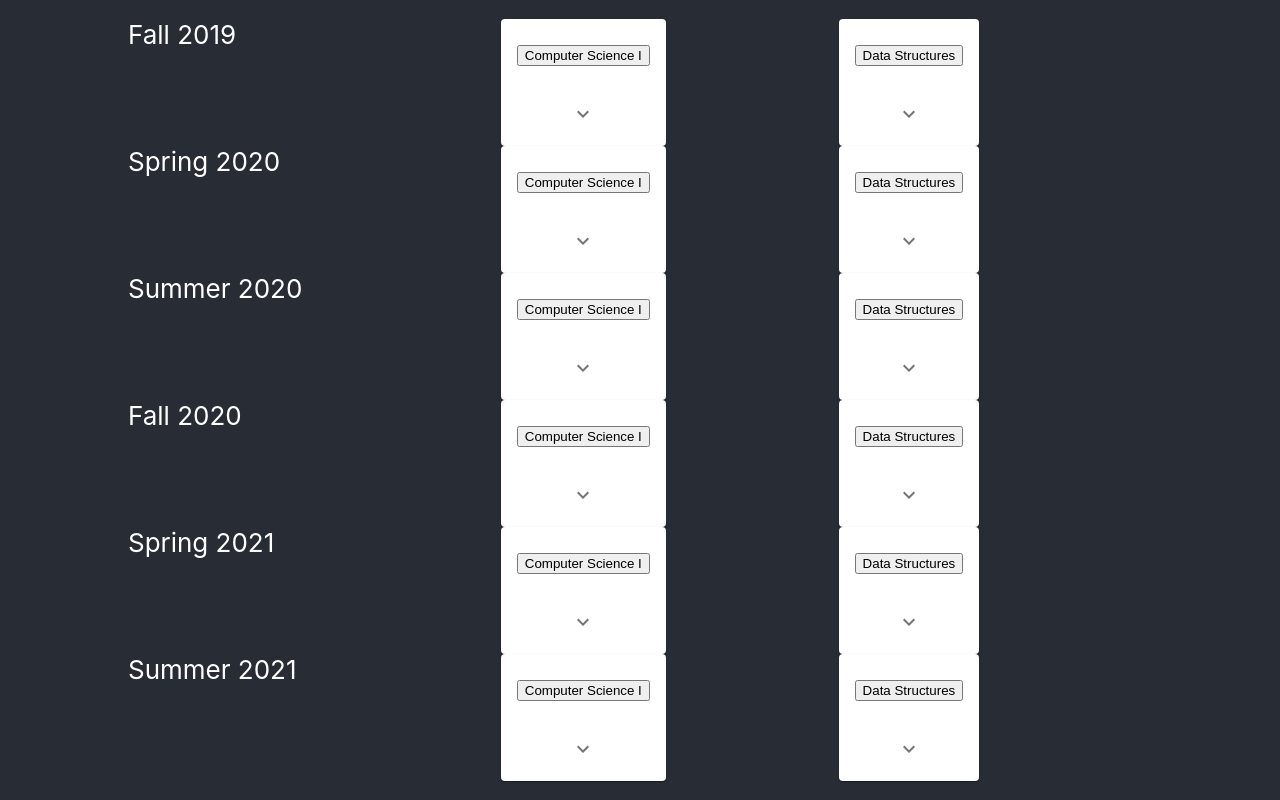
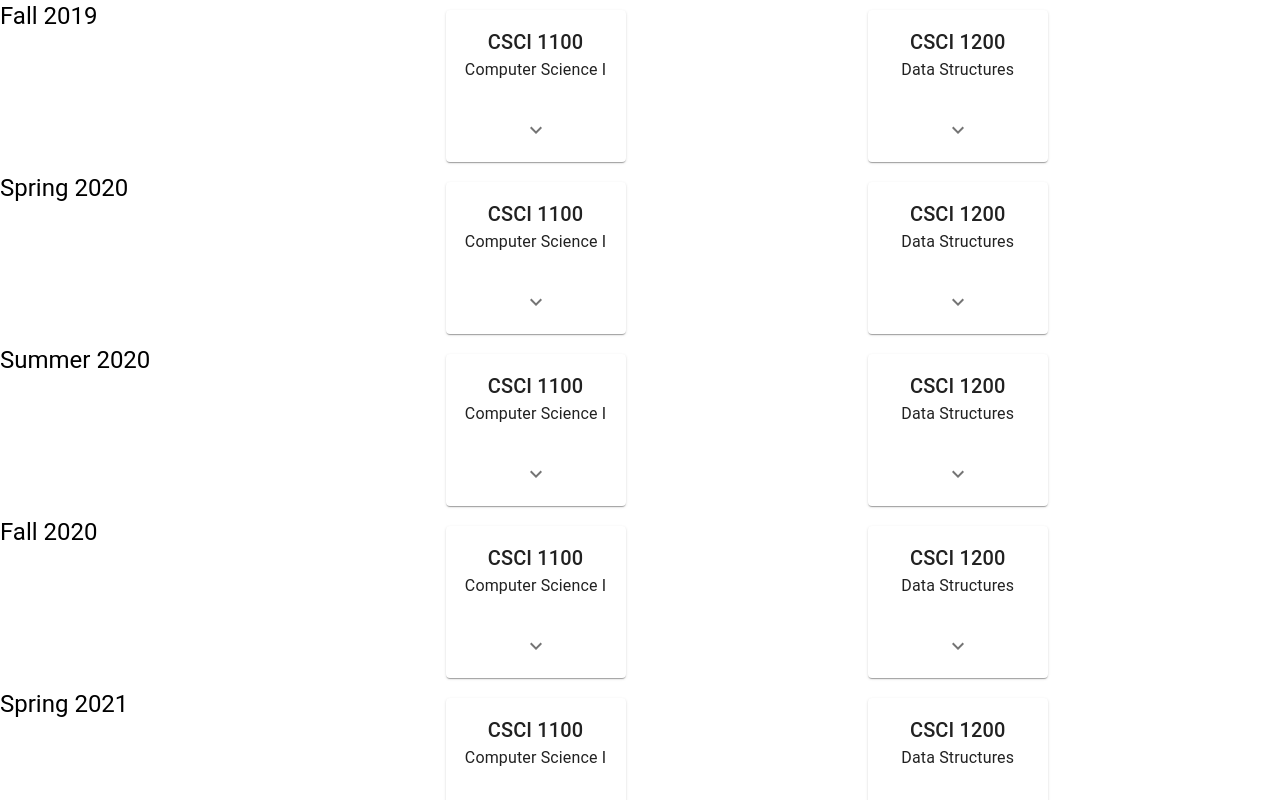
Before and after one commit to technostarbtd5/DegreeZ, a React (Create React App) app: page / in a window 1280 px wide. Shown: the top 800 px of the page. Built offline with nearby package versions, Linux system fonts and the light colour scheme.

Commit message:
Refactored base schedule to use Material UI

```diff
--- a/src/App.js
+++ b/src/App.js
@@ -8,8 +8,8 @@ import Schedule from './Components/Schedule/Schedule.js';
 function App() {
   return (
     <ThemeProvider theme={degreez_theme}>
-      <div className="App">
-        <header className="App-header">
+      {/* <div className="App">
+        <header className="App-header"> */}
           {/* <img src={logo} className="App-logo" alt="logo" />
           <p>
             Edit <code>src/App.js</code> and save to reload.
@@ -24,8 +24,8 @@ function App() {
           </a> */}
 
           <Schedule />
-        </header>
-      </div>
+        {/* </header>
+      </div> */}
     </ThemeProvider>
   );
 }
--- a/src/Components/Course/Course.js
+++ /dev/null
@@ -1,114 +0,0 @@
-import React, {Component} from 'react';
-import {Card, CardContent, CardActions, IconButton} from '@material-ui/core';
-import ExpandMoreIcon from '@material-ui/icons/ExpandMore';
-import ExpandLessIcon from '@material-ui/icons/ExpandLess';
-import { withStyles } from '@material-ui/core/styles';
-
-const styles = theme => ({
-    expand: {
-        // transform: 'rotate(0deg)',
-        marginLeft: 'auto',
-        marginRight: 'auto',
-        // transition: theme.transitions.create('transform', {
-        //   duration: theme.transitions.duration.shortest,
-        // }),
-      },
-    //   expandOpen: {
-    //     transform: 'rotate(180deg)',
-    //   },
-});
-
-class CourseContents extends Component {
-    constructor(props) {
-        super(props);
-        this.state = {
-            visible: false,
-            name: props.name,
-            code: props.code,
-            desc: props.desc
-        }
-    }
-
-    render() {
-        return (
-            <label className="course-contents">
-                <ol class="course-contents">
-                    <li>Name: {this.props.name}</li>
-                    <li>Code: {this.props.code}</li>
-                    <li>Description: {this.props.desc}</li>
-                </ol>
-            </label>
-        );
-    }
-}
-
-class MinimalCourse extends Component {
-    constructor(props) {
-        super(props);
-        this.state = {}
-    }
-
-    render() {
-        return (
-            <button className="course-button" onMouseEnter={this.props.showContents} onMouseLeave={this.props.hideContents}>
-                {this.props.name}
-            </button>
-        );
-    }
-}
-
-class Course extends Component {
-    constructor(props) {
-        super(props);
-        this.state = {
-            contents_visible: false
-        }
-        this.setContentsVisible = this.setContentsVisible.bind(this);
-    }
-
-    // showContents() {
-    //     this.setState({ contents_visible: true });
-    // }
-
-    // hideContents() {
-    //     this.setState({ contents_visible: false });
-    // }
-    setContentsVisible(visible) {
-        this.setState({ contents_visible: visible });
-    }
-
-    render() {
-        // if (this.state.contents_visible) {
-        //     return (
-        //         <div className="course">
-        //             <MinimalCourse name={this.props.name} showContents={this.showContents} hideContents={this.hideContents} />
-        //             <CourseContents name={this.props.name} code={this.props.code} desc={this.props.desc} />
-        //         </div>
-        //     );
-        // }
-        // return (
-        //     <div className="course">
-        //         <MinimalCourse name={this.props.name} showContents={this.showContents} hideContents={this.hideContents} />
-        //     </div>
-        // );
-        const {name, code, desc, classes} = this.props;
-        const {contents_visible} = this.state;
-        return (
-            <Card>
-                <CardContent>
-                <MinimalCourse name={name} showContents={() => false} hideContents={() => false} />
-                </CardContent>
-                <CardActions>
-                    <IconButton
-                        className={classes.expand}
-                        onClick={() => this.setContentsVisible(!contents_visible)}
-                    >
-                        {contents_visible ? <ExpandLessIcon /> : <ExpandMoreIcon />}
-                    </IconButton>
-                </CardActions>
-            </Card>
-        )
-    }
-}
-
-export default withStyles(styles)(Course);
--- /dev/null
+++ b/src/Components/Course/CourseTile.js
@@ -0,0 +1,56 @@
+import React, {Component} from 'react';
+import {Card, CardContent, CardActions, IconButton, Typography, Collapse} from '@material-ui/core';
+import ExpandMoreIcon from '@material-ui/icons/ExpandMore';
+import ExpandLessIcon from '@material-ui/icons/ExpandLess';
+import { withStyles } from '@material-ui/core/styles';
+
+const styles = theme => ({
+    centered: {
+        marginLeft: 'auto',
+        marginRight: 'auto',
+      },
+      tile: {
+          width: 180,
+          margin: 10,
+      }
+});
+
+class CourseTile extends Component {
+    constructor(props) {
+        super(props);
+        this.state = {
+            contents_visible: false
+        }
+        this.setContentsVisible = this.setContentsVisible.bind(this);
+    }
+
+    setContentsVisible(visible) {
+        this.setState({ contents_visible: visible });
+    }
+
+    render() {
+        const {name, code, desc, classes} = this.props;
+        const {contents_visible} = this.state;
+        return (
+            <Card className={classes.tile}>
+                <CardContent>
+                    <Typography align="center" variant="h6">{code}</Typography>
+                    <Typography align="center">{name}</Typography>
+                </CardContent>
+                <Collapse in={contents_visible} timeout="auto" unmountOnExit>
+                    <Typography align="center">{desc}</Typography>
+                </Collapse>
+                <CardActions>
+                    <IconButton
+                        className={classes.centered}
+                        onClick={() => this.setContentsVisible(!contents_visible)}
+                    >
+                        {contents_visible ? <ExpandLessIcon /> : <ExpandMoreIcon />}
+                    </IconButton>
+                </CardActions>
+            </Card>
+        )
+    }
+}
+
+export default withStyles(styles)(CourseTile);
--- a/src/Components/Schedule/Schedule.js
+++ b/src/Components/Schedule/Schedule.js
@@ -1,106 +1,144 @@
+import { Grid, Typography } from '@material-ui/core';
 import React, {Component} from 'react';
-import Course from './../Course/Course.js';
+import CourseTile from '../Course/CourseTile.js';
 
-let semester_list = [
+const DUMMY_SCHEDULE = [
     {
         term: "Fall",
-        year: "2019"
+        year: "2019",
+        courses: [
+            {
+                department: "CSCI",
+                code: "1100",
+            },
+            {
+                department: "CSCI",
+                code: "1200",
+            },
+        ],
     },
     {
         term: "Spring",
-        year: "2020"
+        year: "2020",
+        courses: [
+            {
+                department: "CSCI",
+                code: "1100",
+            },
+            {
+                department: "CSCI",
+                code: "1200",
+            },
+        ],
     },
     {
         term: "Summer",
-        year: "2020"
+        year: "2020",
+        courses: [
+            {
+                department: "CSCI",
+                code: "1100",
+            },
+            {
+                department: "CSCI",
+                code: "1200",
+            },
+        ],
     },
     {
         term: "Fall",
-        year: "2020"
+        year: "2020",
+        courses: [
+            {
+                department: "CSCI",
+                code: "1100",
+            },
+            {
+                department: "CSCI",
+                code: "1200",
+            },
+        ],
     },
     {
         term: "Spring",
-        year: "2021"
+        year: "2021",
+        courses: [
+            {
+                department: "CSCI",
+                code: "1100",
+            },
+            {
+                department: "CSCI",
+                code: "1200",
+            },
+        ],
     },
     {
         term: "Summer",
-        year: "2021"
-    }
+        year: "2021",
+        courses: [
+            {
+                department: "CSCI",
+                code: "1100",
+            },
+            {
+                department: "CSCI",
+                code: "1200",
+            },
+        ],
+    },
 ]
 
-let course_list = [
-    {
-        name: "Computer Science I",
-        code: "CSCI-1100",
-        desc: "An introduction to computer programming ..."
+const DUMMY_COURSE_LIST = {
+    "CSCI": {
+        "1100": {
+            name: "Computer Science I",
+            desc: "An introduction to computer programming ..."
+        },
+        "1200": {
+            name: "Data Structures",
+            desc: "Programming concepts: functions, parameter passing, ..."
+        },
     },
-    {
-        name: "Data Structures",
-        code: "CSCI-1200",
-        desc: "Programming concepts: functions, parameter passing, ..."
-    }
-]
-
-
-
-class SemesterCourses extends Component {
-    constructor(props) {
-        super(props);
-        this.state = {}
-    }
-
-    render() {
-        var courses = [];
-        for (var i = 0; i < course_list.length; i++) {
-            let next = course_list.at(i);
-            courses.push(<Course name={next.name} code={next.code} desc={next.desc} />);
-        }
-        return (
-            <div className="semester-courses">
-                {courses}
-            </div>
-        );
-    }
 }
-
-class Semester extends Component {
-    constructor(props) {
-        super(props);
-        this.state = {}
-    }
-
-    render() {
-        return (
-            <div className="semester">
-                <div className="semester-name">
-                    {this.props.term + "\n" + this.props.year}
-                </div>
-                <SemesterCourses term={this.props.term} year={this.props.year} />
-            </div>
-        );
-    }
-}
-
-
-
 
 class Schedule extends Component {
     constructor(props) {
         super(props);
-        this.state = {}
+        this.state = {
+            schedule: DUMMY_SCHEDULE,
+        }
     }
 
     render() {
-        var semesters = [];
-        for (var i = 0; i < semester_list.length; i++) {
-            let next = semester_list.at(i);
-            semesters.push(<Semester term={next.term} year={next.year} />);
-        }
+        const {schedule} = this.state;
+        const allCourses = DUMMY_COURSE_LIST;
         return (
-            <div className="schedule">
-                {semesters}
-            </div>
-        );
+            <>
+                {schedule.map(semester =>
+                    <Grid container>
+                        <Grid item xs={2}>
+                            <Typography variant="h5">
+                                {semester.term} {semester.year}
+                            </Typography>
+                        </Grid>
+                        <Grid item xs={10}>
+                            <Grid container justifyContent="space-evenly">
+                                {semester.courses?.map(course => {
+                                    const {department, code} = course;
+                                    const courseString = `${department} ${code}`;
+                                    const {name, desc} = allCourses?.[department]?.[code] || {};
+                                    return <Grid item>
+                                        <CourseTile name={name} desc={desc} code={courseString}/>
+                                    </Grid>
+                                })}
+                            </Grid>
+                        </Grid>
+
+                    </Grid>
+                )}
+            </>
+        )
     }
 }
 
```
